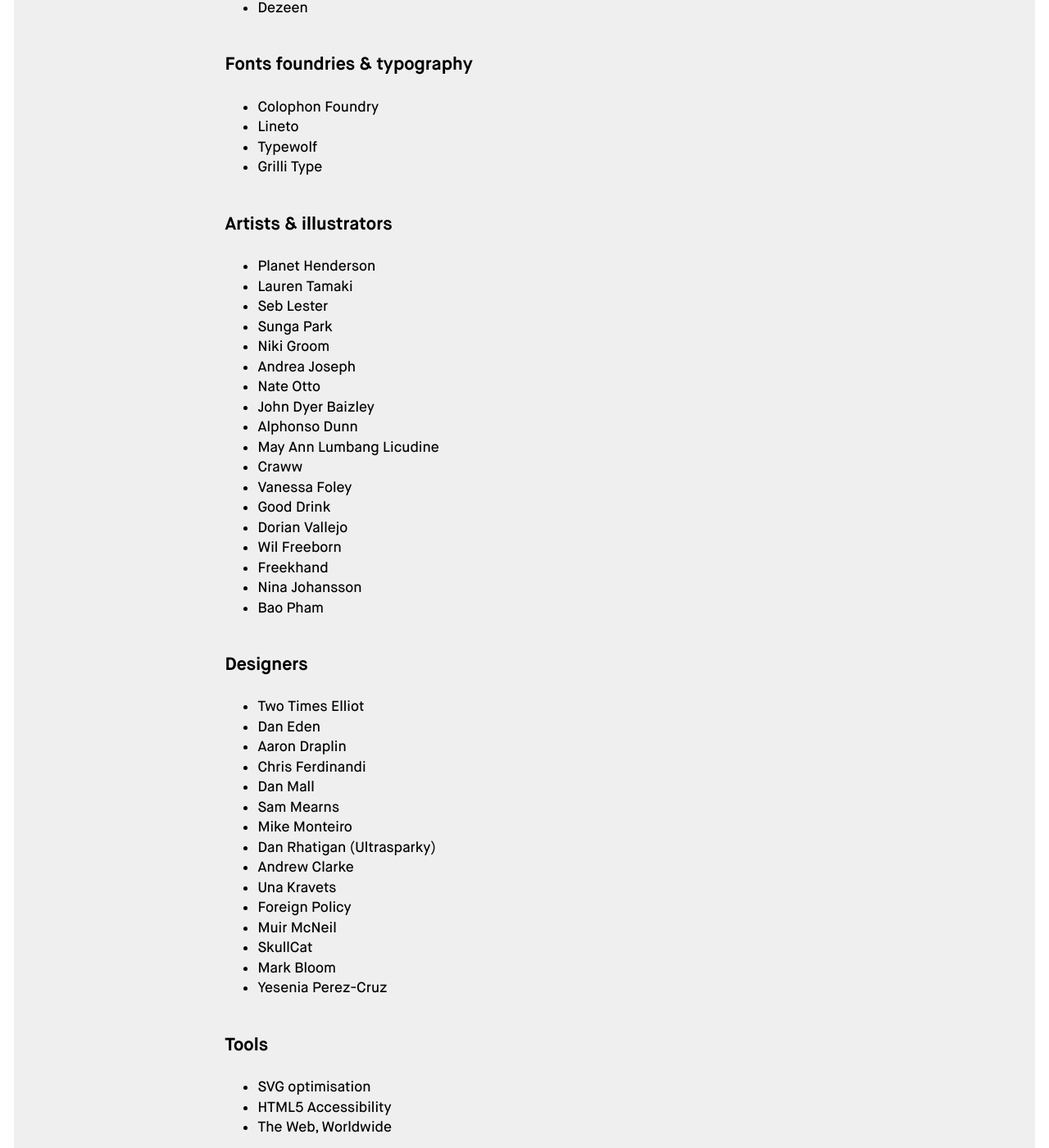
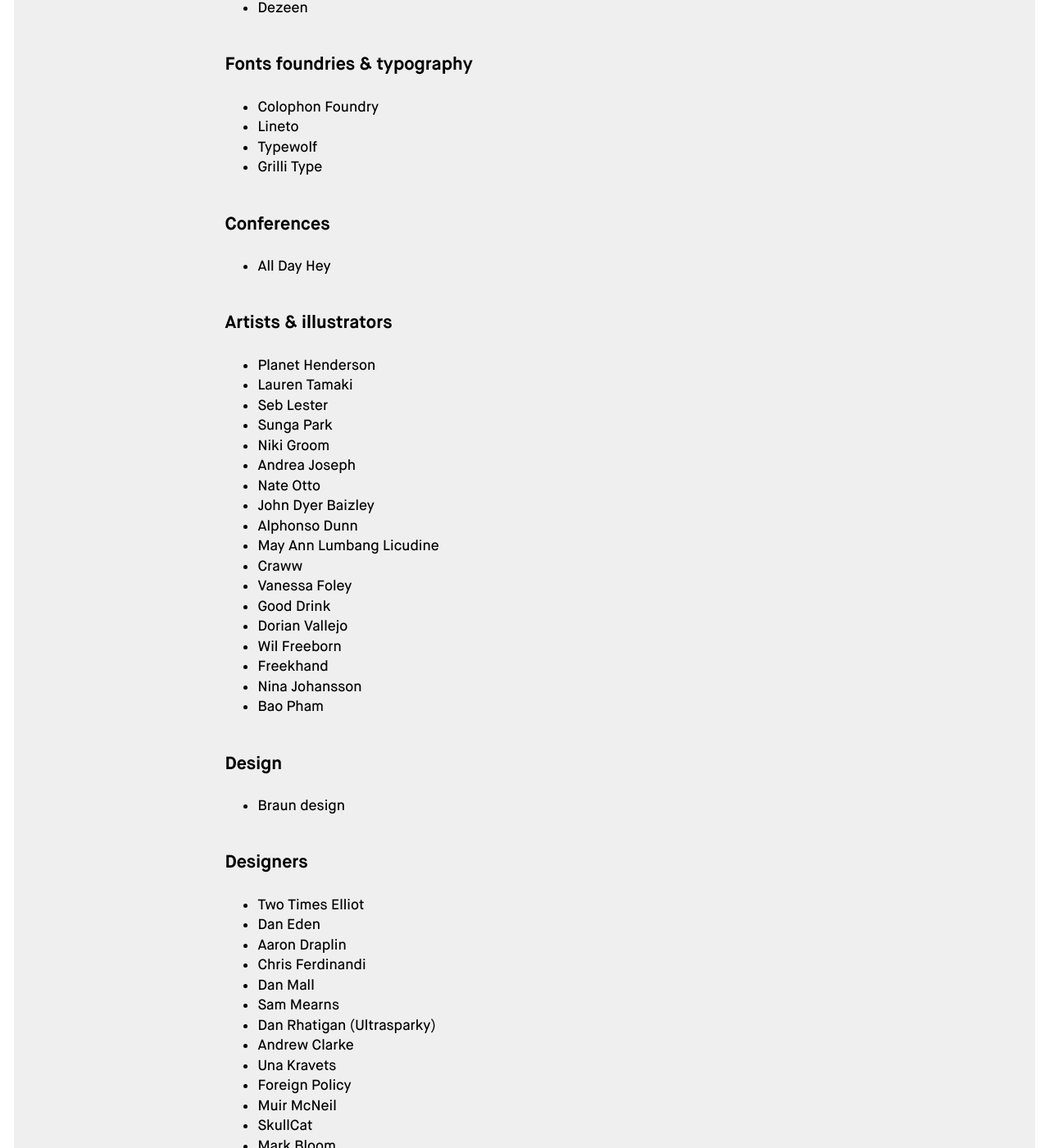
Before and after one commit to regmtait/regmtait.co.uk, a Jekyll site: the page built from links.md, in a window 1280 px wide and 1400 px high, scrolled down 1636 px. Shown: the whole window at 82% size. Built offline with Jekyll 4.4.1, drawn with Linux system fonts in a browser that asks for light colours.

Commit message:
Add links

```diff
--- a/links.md
+++ b/links.md
@@ -71,6 +71,10 @@
 * [Typewolf](https://www.typewolf.com)
 * [Grilli Type](https://www.grillitype.com/)
 
+## Conferences
+
+* [All Day Hey](https://leedsinternationalfestival.com/event/all-day-hey/)
+
 ## Artists & illustrators
 
 * [Planet Henderson](http://www.planethenderson.com/storyboards/#/spiderman4/)
@@ -92,6 +96,10 @@
 * [Nina Johansson](http://www.ninajohansson.se/)
 * [Bao Pham](https://www.instagram.com/baotpham/)
 
+## Design
+
+* [Braun design](http://www.dasprogramm.co.uk/shop/braun)
+
 ## Designers
 
 * [Two Times Elliot](http://2xelliott.co.uk/)
@@ -100,7 +108,6 @@
 * [Chris Ferdinandi](https://gomakethings.com/consulting/)
 * [Dan Mall](http://danielmall.com/articles/the-post-psd-era/)
 * [Sam Mearns](http://sammearns.co.uk/)
-* [Mike Monteiro](http://muledesign.com/)
 * [Dan Rhatigan (Ultrasparky)](http://ultrasparky.org/)
 * [Andrew Clarke](https://stuffandnonsense.co.uk/)
 * [Una Kravets](https://github.com/una)
```
Also changed, not shown: other parts of links.md (+1 -0 lines).
